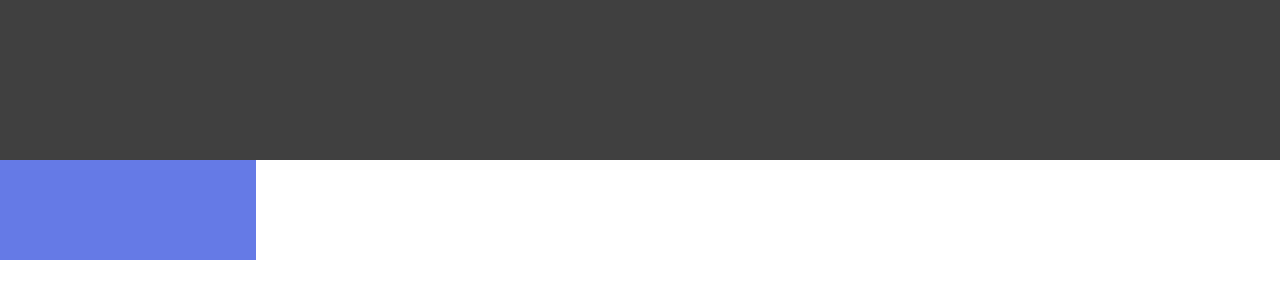
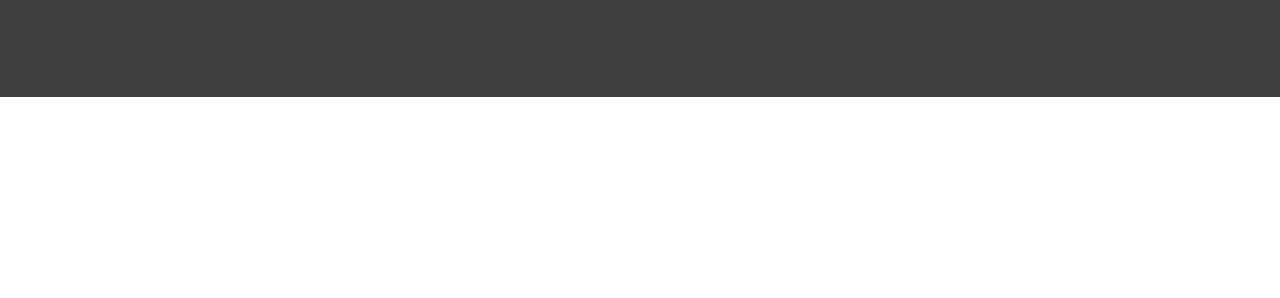
Before and after one commit to seoeul/seoeul.github.io, a plain HTML site: page index.html in a window 1280 px wide. Shown: the part 140-438 px from the top of the page. Drawn offline with Linux system fonts and the light colour scheme.

Commit message:
update css grid

```diff
--- a/index-css.css
+++ b/index-css.css
@@ -6,8 +6,14 @@ html, body {
 h1 {
     margin: 0px;
 }
+.container {
+    display: grid;
+    grid-template-areas:
+    "header header header header"
+    "sidebar main main main";
+}
 .header {
-    height: 100px;
+    grid-area: header;
     background-color: #404040;
     color: #ffffff;
     padding: 100px;
@@ -15,17 +21,12 @@ h1 {
     justify-content: space-between;
     align-items: baseline;
 }
-.page {
-    display: flex;
-    justify-content: space-between;
-}
 .sidebar {
-    width: 20%;
-    height: 100px;
+    grid-area: sidebar;
     background-color: #657AE6;
 }
 .main {
-    width: 80%;
+    grid-area: main;
 }
 .navbar {
     width: 150px;
--- a/index.html
+++ b/index.html
@@ -7,6 +7,7 @@
 
     </head>
     <body>
+        <div class = "container">
             <div class = "header">
                 <h1>Seoeul</h1>
                 <nav>
@@ -16,7 +17,6 @@
                     </ul>
                 </nav>
             </div>
-        <div class = "page">
             <div class = "sidebar">
 
             </div>
```
Lines whose indentation alone changed are shown as unchanged.
